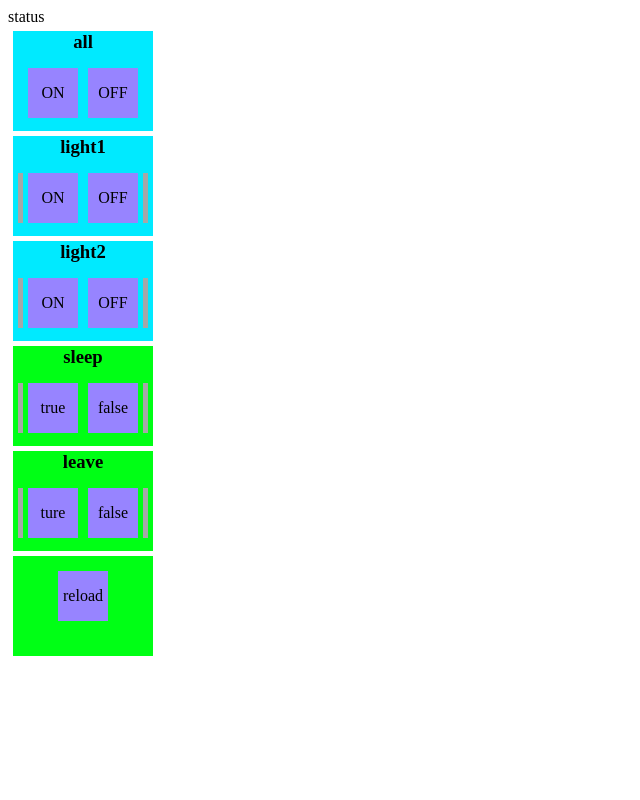
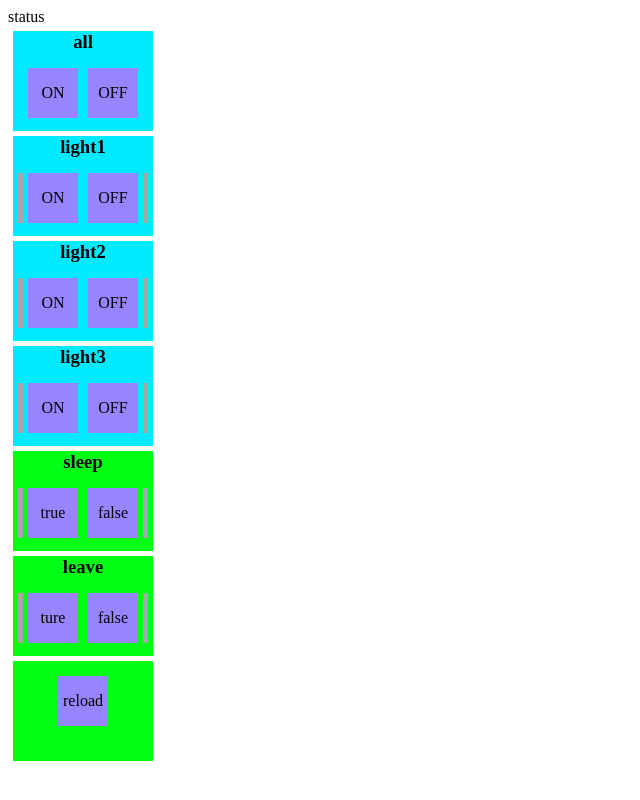
Before and after one commit to strawberinmilk/home-raspberrypi, a website: page console/console.html in a window 1280 px wide. Shown: the whole page, without its empty margins (0-640 px from the left). Drawn offline with Linux system fonts and the light colour scheme; no server answers.

Commit message:
addLight3

```diff
--- a/console/console.html
+++ b/console/console.html
@@ -37,6 +37,16 @@
     </div>
   </div>
 
+  <div class="lightSwitchArea">
+    <h3 class="switchName">light3</h3>
+    <div class="switchArea">
+      <div class="toggle" id="togglelight3on"></div>
+      <div class="switch lightSwitch" id="l3s1">ON</div>
+      <div class="switch lightSwitch" id="l3s0">OFF</div>
+      <div class="toggle" id="togglelight3off"></div>
+    </div>
+  </div>
+
   <div class="statusSwitchArea">
     <h3 class="switchName">sleep</h3>
     <div class="switchArea">
```
Also changed, not shown: index.js (+8 -1 lines).
